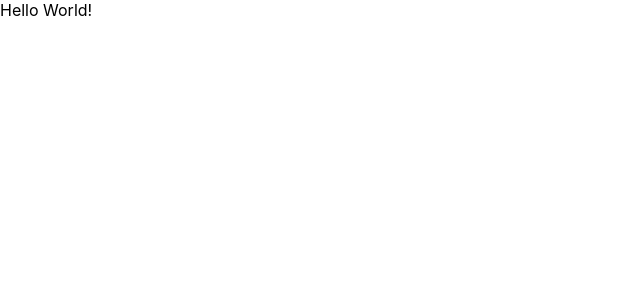
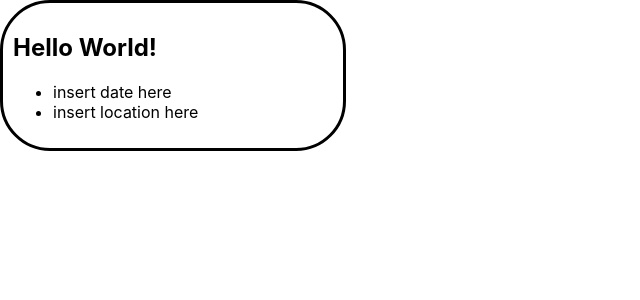
Before and after one commit to jaahnavib30/RateUCI-frontend, a React (Create React App) app in the folder rateuci-frontend/: page /home in a window 1280 px wide. Shown: the top 300 px of the page, without its empty margins (0-640 px from the left). Built offline with nearby package versions, Linux system fonts and the light colour scheme.

Commit message:
add skeleton for card component

```diff
--- a/rateuci-frontend/src/components/card/card.css
+++ b/rateuci-frontend/src/components/card/card.css
@@ -0,0 +1,6 @@
+.card-container {
+    border: solid;
+    border-radius: 50px;
+    width: 25%;
+    padding: 10px;
+}
--- a/rateuci-frontend/src/components/card/card.js
+++ b/rateuci-frontend/src/components/card/card.js
@@ -1,7 +1,14 @@
-
+import "./card.css"
 
 function Card(props) {
-    return (<div className='card-container'>{props.message}</div>);
+    return (
+        <div className='card-container'>
+            <h2>{props.event_name}</h2>
+            <ul>
+                <li>{props.event_date}</li>
+                <li>{props.event_location}</li>
+            </ul>
+        </div>);
 }
 
 export default Card;
--- a/rateuci-frontend/src/pages/home/home.js
+++ b/rateuci-frontend/src/pages/home/home.js
@@ -3,7 +3,9 @@ import Card from '../../components/card/card.js'
 function Home() {
     return (
         <div>
-            <Card message='Hello World!'/>
+            <Card event_name='Hello World!'
+                  event_date='insert date here'
+                  event_location='insert location here'/>
         </div>);
 }
 
```
Also changed, not shown: 1 other file (tests, documents, lock files or other folders).
